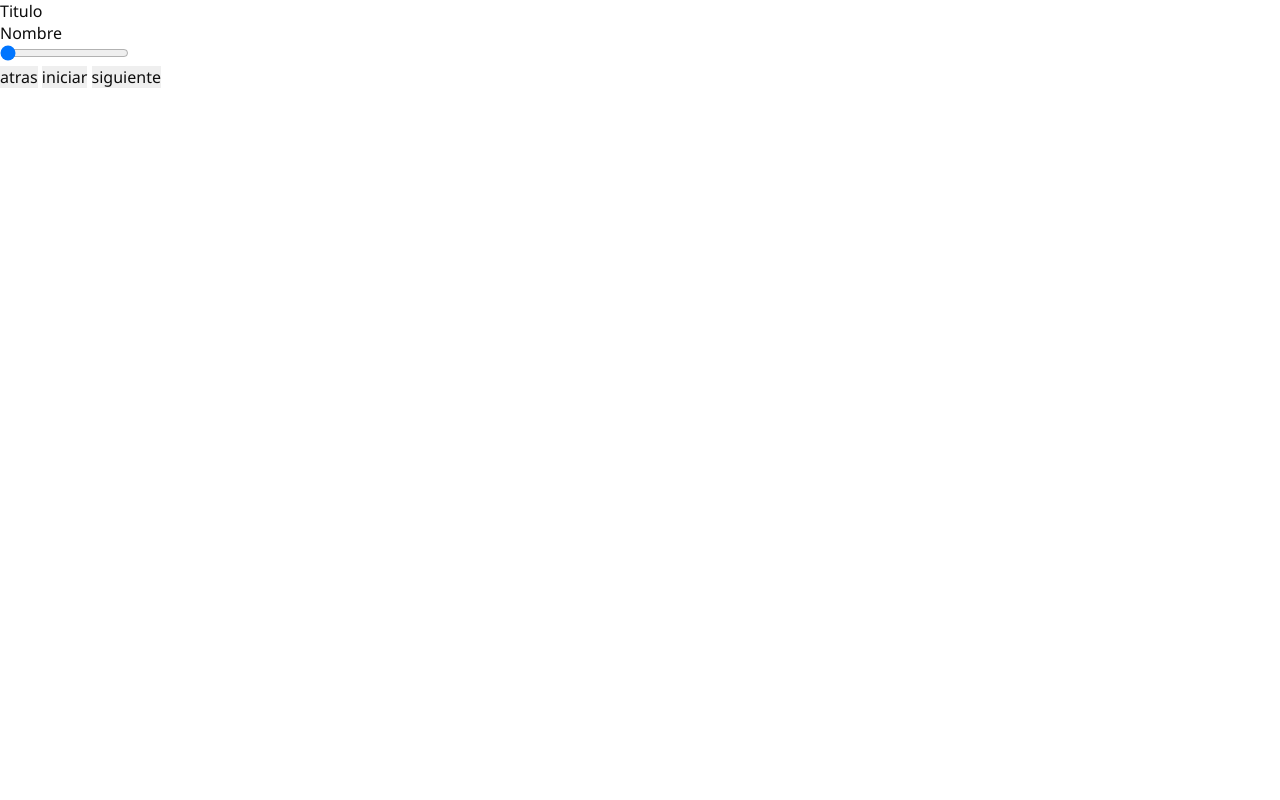
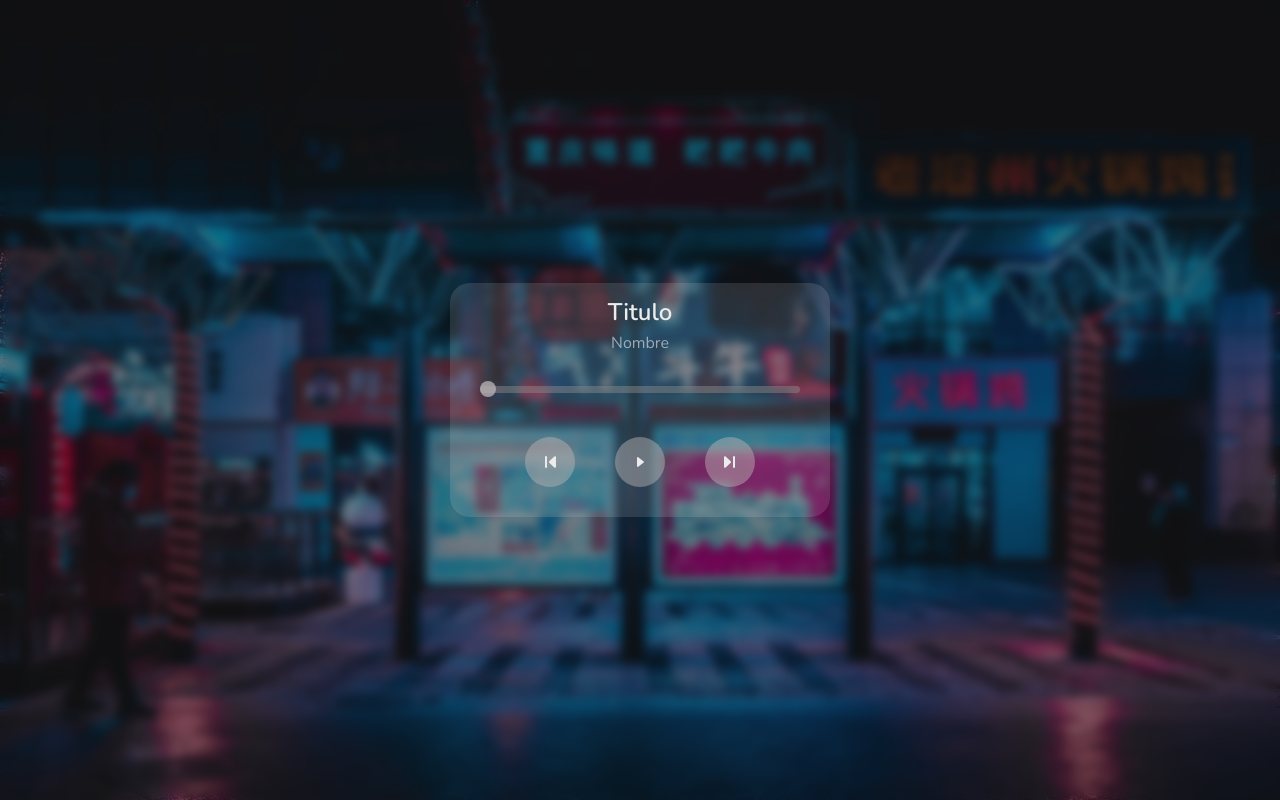
Before and after one commit to MarcosMarquez28/musiquita, a plain HTML site: page index.html in a window 1280 px wide. Drawn offline with nearby package versions, Linux system fonts and the light colour scheme.

Commit message:
diseñando y probando

```diff
--- a/index.html
+++ b/index.html
@@ -16,16 +16,32 @@
         <audio id="cancion">
             <source src="" type="audio/mpeg">
         </audio>
+
         <input type="range" value="0" id="progreso" />
+
         <div class="controles">
+
+
             <button class="atras">
-                atras
+                <svg xmlns="http://www.w3.org/2000/svg" width="16" height="16" viewBox="0 0 16 16">
+                    <path fill="currentColor"
+                        d="M5 3a1 1 0 0 0-2 0v10a1 1 0 0 0 2 0zm7.3-.43c.639-.597 1.68-.143 1.68.731v9.4c0 .874-1.04 1.33-1.68.731l-5.03-4.7a.997.997 0 0 1 0-1.46l5.03-4.7z" />
+                </svg>
             </button>
+
             <button class="boton-reproducir-pausar">
-                iniciar
+                <svg xmlns="http://www.w3.org/2000/svg" width="16" height="16" viewBox="0 0 16 16" id="icono-control">
+                    <path fill="currentColor"
+                        d="M5 3.72c0-.606.722-.943 1.21-.564l5.51 4.28a.71.71 0 0 1 0 1.13l-5.51 4.28c-.488.378-1.21.042-1.21-.564v-8.55z" />
+                </svg>
+
             </button>
+
             <button class="adelante">
-                siguiente
+                <svg xmlns="http://www.w3.org/2000/svg" width="16" height="16" viewBox="0 0 16 16">
+                    <path fill="currentColor"
+                        d="M11 3a1 1 0 0 1 2 0v10a1 1 0 0 1-2 0zm-7.32-.43C3.041 1.973 2 2.427 2 3.301v9.4c0 .874 1.04 1.33 1.68.731l5.03-4.7a.997.997 0 0 0 0-1.46l-5.03-4.7z" />
+                </svg>
             </button>
 
         </div>
--- a/style.css
+++ b/style.css
@@ -1,8 +1,20 @@
+@import url('https://fonts.googleapis.com/css2?family=Nunito:ital,wght@0,200..1000;1,200..1000&display=swap');
+
+
+:root{
+    --blanco:(#f5f5f5bd);
+
+}
+
+
 * {
-    color: #0d0d0d;
+
+
     font-size: 16px;
     font-family: 'Segoe UI', Tahoma, Geneva, Verdana, sans-serif;
     font-weight: 400;
+
+    font-family: "Nunito", sans-serif;
 
     margin: unset;
     padding: unset;
@@ -13,3 +25,97 @@
 
     box-sizing: border-box;
 }
+
+body {
+
+    display: flex;
+    justify-content: center;
+    min-height: 100vh;
+    align-items: center;
+    width: 100%;
+
+
+    background-image: url(/img/cyberpunk-6061251_1280.jpg);
+    background-repeat: no-repeat;
+    background-size: cover;
+    backdrop-filter: blur(5px);
+    -webkit-backdrop-filter: blur(5px);
+}
+
+
+body::before{
+    content: "";
+    position: absolute;
+    background-color: #0d0d0d80;
+    top: 0;
+    bottom: 0;
+    left: 0;
+    right: 0;
+    z-index: 1;
+}
+
+body > *{
+    position: relative;
+    z-index: 2;
+}
+
+.reproductor-musica{
+    display: flex;
+    flex-direction: column;
+    justify-content: center;
+    align-items: center;
+    color: #ececec;
+    width: 380px;
+    padding: 10px 30px;
+    border-radius: 20px;
+    background-color: #f5f5f521;
+}
+
+.reproductor-musica h1{
+    font-size: 1.5rem;
+    font-weight: 600;
+    line-height: 1.6;
+}
+
+.reproductor-musica p{
+    font-size: 1rem;
+    font-weight: 400;
+    opacity: 0.6;
+}
+
+#progreso {
+    appearance: none;
+    -webkit-appearance: none;
+    width: 100%;
+    height: 7px;
+    background-color: #8b8b8b7a;
+    border-radius: 4px;
+    margin: 32px 0 24px;
+    cursor: pointer;
+}
+
+#progreso::-webkit-slider-thumb{
+    appearance: none;
+    -webkit-appearance: none;
+    background-color: #bbb4b4c5;
+    width: 16px;
+    aspect-ratio: 1/1;
+    border-radius: 50%;
+}
+
+.controles {
+    display: flex;
+    justify-content: center;
+
+}
+
+.controles button {
+    width: 50px;
+    aspect-ratio: 1/1;
+    margin: 20px;
+    background-color: #bbb4b477;
+    color: #ececec;
+    border-radius: 50%;
+    align-items: center;
+    font-size: 1.5rem;
+}
```
Also changed, not shown: img/cyberpunk-6061251_1280.jpg (added).
